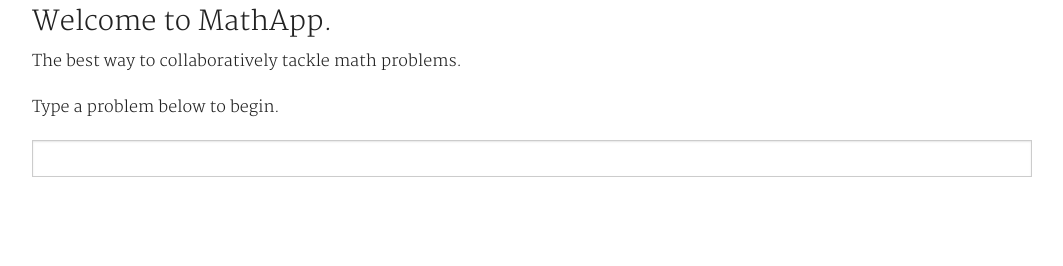
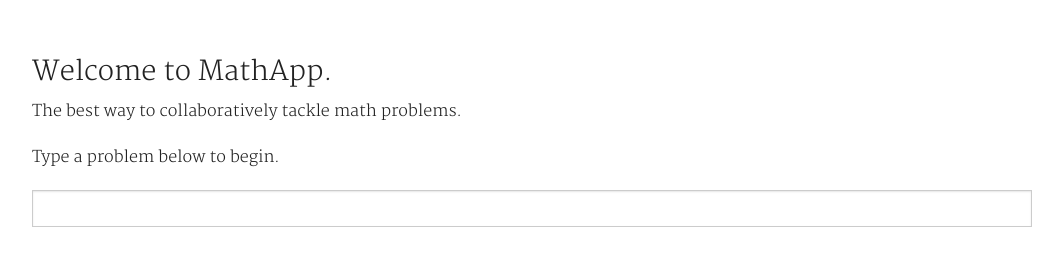
Before and after one commit to stevenschmatz/MathBlocks, a plain HTML site: page views/index.html in a window 1280 px wide. Shown: the whole page, without its empty margins (108-1171 px from the left). Drawn offline with Linux system fonts and the light colour scheme.

Commit message:
added common stylesheet, div content, padding

```diff
--- /dev/null
+++ b/public/CSS/styles.css
@@ -0,0 +1,3 @@
+#content {
+    margin: 50px;
+}
--- a/views/index.html
+++ b/views/index.html
@@ -10,6 +10,7 @@
 		body {
 			font-family:"Merriweather" !important;
 		}
+
 		h1, h2, h3, h4, h5, h6 {
 			font-family:"Merriweather" !important;
 		}
@@ -18,9 +19,11 @@
 		}
 		</style>
 		<link rel="stylesheet" type="text/css" href="/foundation-5.0.3/css/foundation.css"/>
+        <link rel="stylesheet" href="/CSS/styles.css"/>
 		<script src="/js/jquery.js"></script>
 </head>
 <body>
+    <div id="content">
         <div class="row">
             <form action="" method="post" id="problemForm">
                 <h3 class="overview">Welcome to MathApp.</h3>
@@ -45,5 +48,6 @@
             });
 
         </script>
+    </div>
 </body>
 </html>
```
Also changed, not shown: views/session.html (+5 -1 lines). Lines whose indentation alone changed are shown as unchanged.
